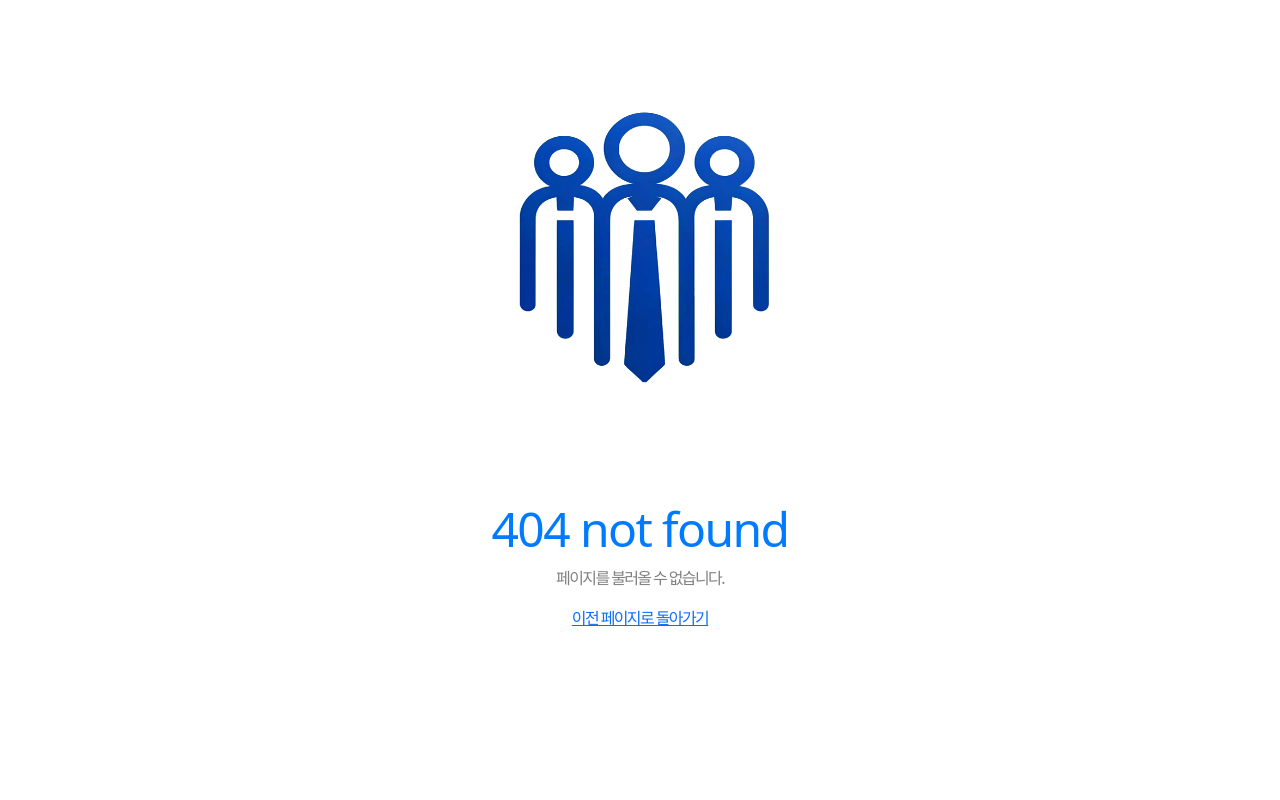
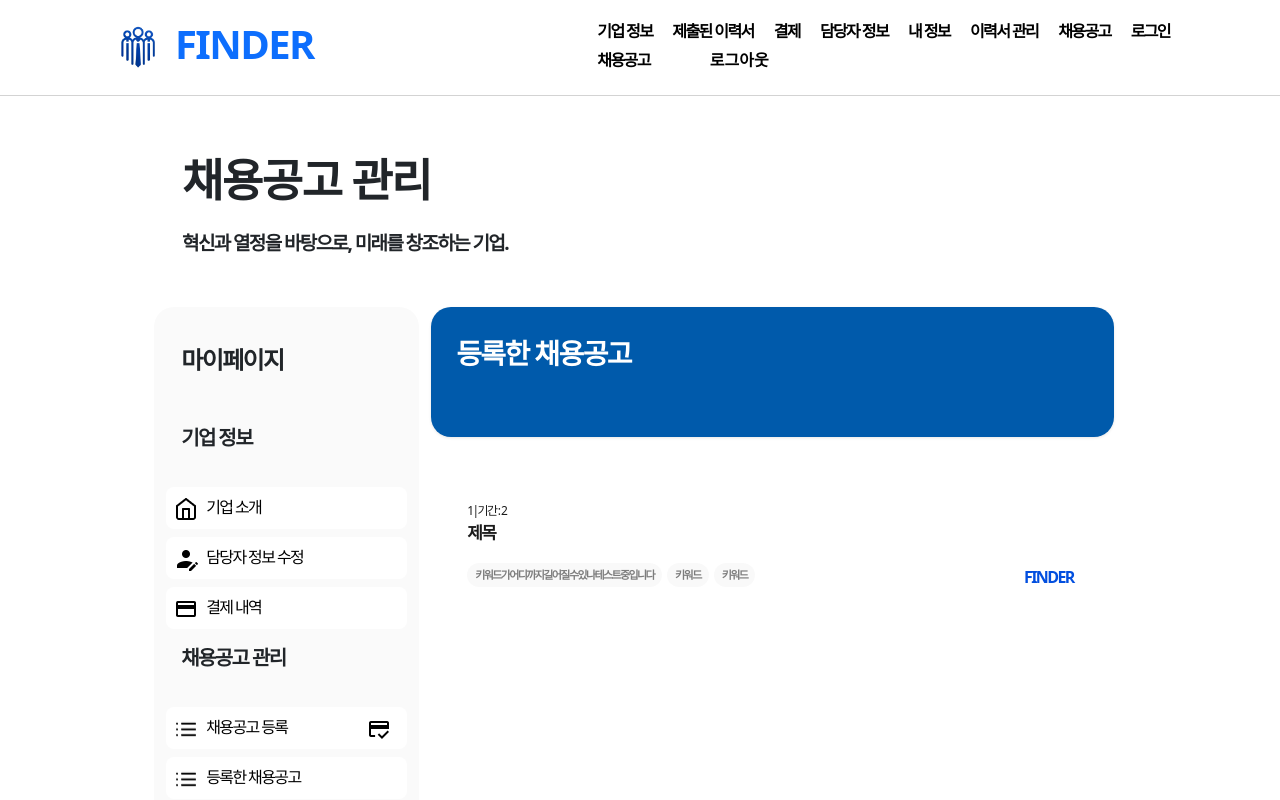
Before and after one commit to yousangjun/MiniProject05_FINDER, a React (Create React App) app in the folder client/: page /recruit/recruit_list_com in a window 1280 px wide. Before the commit this address had no page. Shown: the top 800 px of the page. Built offline with nearby package versions, Linux system fonts and the light colour scheme.

Commit message:
List 모두끝

```diff
--- a/client/src/App.js
+++ b/client/src/App.js
@@ -20,11 +20,13 @@ import Login from './pages/user/Login';
 
 import CvCreate_user from './pages/resume/CvCreate_user';
 
-import AppliedJobsUserContainer from './containers/recruit/AppliedJobsUserContainer';
+import Applied_jobs_user from "./pages/recruit/Applied_jobs_user";
+import Cv_list_user from "./pages/recruit/Cv_list_user";
+import New_jobs_user from "./pages/recruit/New_jobs_user";
+import Posted_jobs_com from "./pages/recruit/Posted_jobs_com";
+import Recruit_list_com from "./pages/recruit/Recruit_list_com";
 import Join_com from './pages/user/join_com';
 import Join_user from './pages/user/join_user';
-import Applied_jobs_user from "./pages/recruit/Applied_jobs_user";
-import New_jobs_user from "./pages/recruit/New_jobs_user";
 
 
 
@@ -49,8 +51,10 @@ function App() {
           {/* 채용공고 페이지 */}
           <Route path="/recruit" element={<Home/>}></Route>
           <Route path="/recruit/applied_jobs_user" element={<Applied_jobs_user/>}></Route>
-          <Route path="/ContentListItem1" element={<New_jobs_user/>}></Route>
-          <Route path="/ContentListItem" element={<AppliedJobsUserContainer/>}></Route>
+          <Route path="/recruit/new_jobs_user" element={<New_jobs_user/>}></Route>
+          <Route path="/recruit/cv_list_user" element={<Cv_list_user/>}></Route>
+          <Route path="/recruit/posted_jobs_com" element={<Posted_jobs_com/>}></Route>
+          <Route path="/recruit/recruit_list_com" element={<Recruit_list_com/>}></Route>
 
           {/* 이력서 페이지 */}
           <Route path="/resume" element={<Resume/>}></Route>
--- a/client/src/containers/main/HomeContainer.jsx
+++ b/client/src/containers/main/HomeContainer.jsx
@@ -139,7 +139,7 @@ const HomeContainer = () => {
 
     const handleMouseOut = (comNo) => {
         // 해당 컴포넌트를 숨기기
-        setDropdownVisible(false)           // 👩‍🏫 DropDown 출력여부 false
+        // setDropdownVisible(false)           // 👩‍🏫 DropDown 출력여부 false
         const updatedRecruitList = { ...recruitList };
         delete updatedRecruitList[comNo];  // 해당 comNo의 데이터 삭제
         setRecruitList(updatedRecruitList);
--- /dev/null
+++ b/client/src/containers/recruit/CvListUserContainer.jsx
@@ -0,0 +1,24 @@
+import React from 'react'
+import ContentTitle from '../../components/resume/ContentTitle'
+import Sidebar from '../../components/main/Sidebar'
+import ContentHeader from '../../components/main/ContentHeader'
+import ContentListItem from '../../components/main/ContentListItem'
+
+const CvListUserContainer = () => {
+    return (
+        <>
+            <ContentTitle SubTitle1={"이력서 관리"} SubTitle2={"경험은 만들어 낼 수 없다. 그것은 겪어야만 한다."} />
+            <div className="row justify-content-center" style={{ padding: '0 40px' }}>
+                <Sidebar />
+                <main1 className="col-12 col-md-12 col-lg-8 main-content1 d-flex justify-content-end align-items-start">
+                    <div className="job-listings1">
+                        <ContentHeader ContentHeaderText={"나의 이력서"} />
+                        <ContentListItem />
+                    </div>
+                </main1>
+            </div>
+        </>
+    )
+}
+
+export default CvListUserContainer
--- a/client/src/containers/recruit/PostedJobsCom.jsx
+++ b/client/src/containers/recruit/PostedJobsComContainer.jsx
@@ -4,15 +4,15 @@ import Sidebar from '../../components/main/Sidebar'
 import ContentHeader from '../../components/main/ContentHeader'
 import ContentListItem from '../../components/main/ContentListItem'
 
-const PostedJobsCom = () => {
+const PostedJobsComContainer = () => {
     return (
         <>
-            <ContentTitle SubTitle1={"채용공고 관리"} SubTitle2={"혁신과 열정을 바탕으로, 미래를 창조하는 기업."} />
+            <ContentTitle SubTitle1={"이력서 관리"} SubTitle2={"앞으로의 길을 내다볼 때 필요한 것은 올바른 판단이다."} />
             <div className="row justify-content-center" style={{ padding: '0 40px' }}>
                 <Sidebar />
                 <main1 className="col-12 col-md-12 col-lg-8 main-content1 d-flex justify-content-end align-items-start">
                     <div className="job-listings1">
-                        <ContentHeader ContentHeaderText={"등록한 채용공고"} />
+                        <ContentHeader ContentHeaderText={"제출된 이력서"} />
                         <ContentListItem />
                     </div>
                 </main1>
@@ -21,4 +21,4 @@ const PostedJobsCom = () => {
     )
 }
 
-export default PostedJobsCom
+export default PostedJobsComContainer
--- /dev/null
+++ b/client/src/containers/recruit/RecruitListComContainer.jsx
@@ -0,0 +1,24 @@
+import React from 'react'
+import ContentTitle from '../../components/resume/ContentTitle'
+import Sidebar from '../../components/main/Sidebar'
+import ContentHeader from '../../components/main/ContentHeader'
+import ContentListItem from '../../components/main/ContentListItem'
+
+const RecruitListComContainer = () => {
+    return (
+        <>
+            <ContentTitle SubTitle1={"채용공고 관리"} SubTitle2={"혁신과 열정을 바탕으로, 미래를 창조하는 기업."} />
+            <div className="row justify-content-center" style={{ padding: '0 40px' }}>
+                <Sidebar />
+                <main1 className="col-12 col-md-12 col-lg-8 main-content1 d-flex justify-content-end align-items-start">
+                    <div className="job-listings1">
+                        <ContentHeader ContentHeaderText={"등록한 채용공고"} />
+                        <ContentListItem />
+                    </div>
+                </main1>
+            </div>
+        </>
+    )
+}
+
+export default RecruitListComContainer
--- /dev/null
+++ b/client/src/pages/recruit/Cv_list_user.jsx
@@ -0,0 +1,15 @@
+import React from 'react'
+import CvListUserContainer from '../../containers/recruit/CvListUserContainer'
+import MainLayout from '../../layouts/MainLayout'
+
+const Cv_list_user = () => {
+    return (
+        <>
+            <MainLayout>
+                <CvListUserContainer />
+            </MainLayout>
+        </>
+    )
+}
+
+export default Cv_list_user
--- a/client/src/pages/recruit/Posted_jobs_com.jsx
+++ b/client/src/pages/recruit/Posted_jobs_com.jsx
@@ -1,13 +1,12 @@
 import React from 'react'
 import MainLayout from '../../layouts/MainLayout'
-import NewJobsUserContainer from '../../containers/recruit/NewJobsUserContainer'
-import PostedJobsCom from '../../containers/recruit/PostedJobsCom'
+import PostedJobsComContainer from '../../containers/recruit/PostedJobsComContainer'
 
 const Posted_jobs_com = () => {
     return (
         <>
             <MainLayout>
-                <PostedJobsCom />
+                <PostedJobsComContainer />
             </MainLayout>
         </>
     )
--- /dev/null
+++ b/client/src/pages/recruit/Recruit_list_com.jsx
@@ -0,0 +1,15 @@
+import React from 'react'
+import MainLayout from '../../layouts/MainLayout'
+import RecruitListComContainer from '../../containers/recruit/RecruitListComContainer'
+
+const Recruit_list_com = () => {
+    return (
+        <>
+            <MainLayout>
+                <RecruitListComContainer />
+            </MainLayout>
+        </>
+    )
+}
+
+export default Recruit_list_com
```
